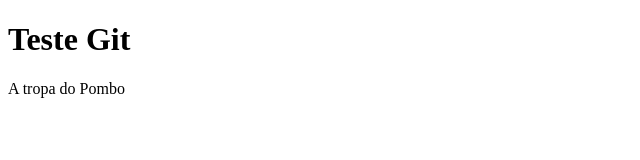
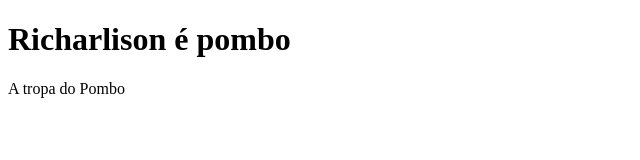
Before and after one commit to igorroc/git-teste, a plain HTML site: page index.html in a window 1280 px wide. Shown: the whole page, without its empty margins (0-640 px from the left). Drawn offline with Linux system fonts and the light colour scheme.

Commit message:
teste do pombo

```diff
--- a/index.html
+++ b/index.html
@@ -7,7 +7,7 @@
     <title>Document</title>
 </head>
 <body>
-    <h1>Teste Git</h1>
+    <h1>Richarlison é pombo</h1>
     <p>A tropa do Pombo</p>
 </body>
 </html>
```
